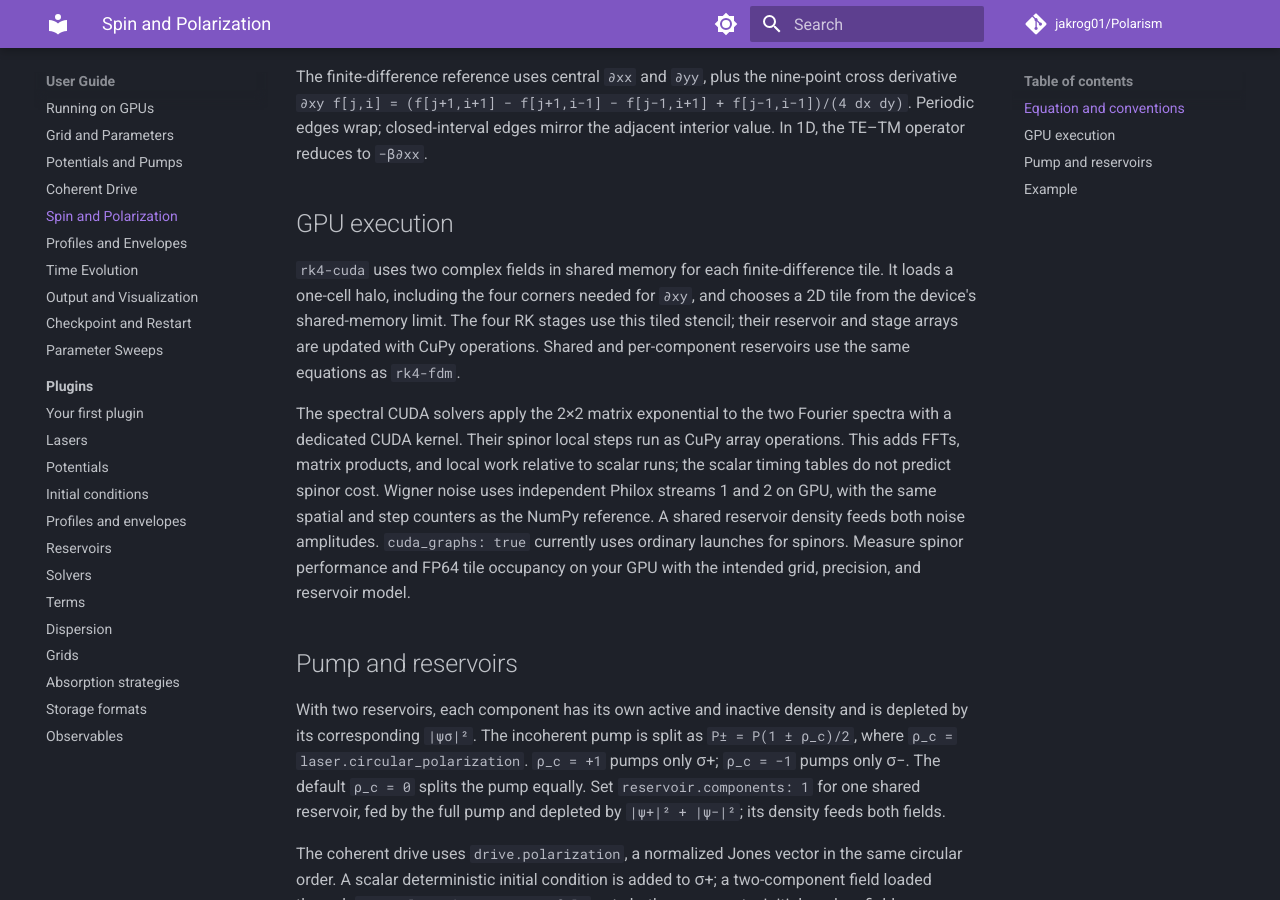
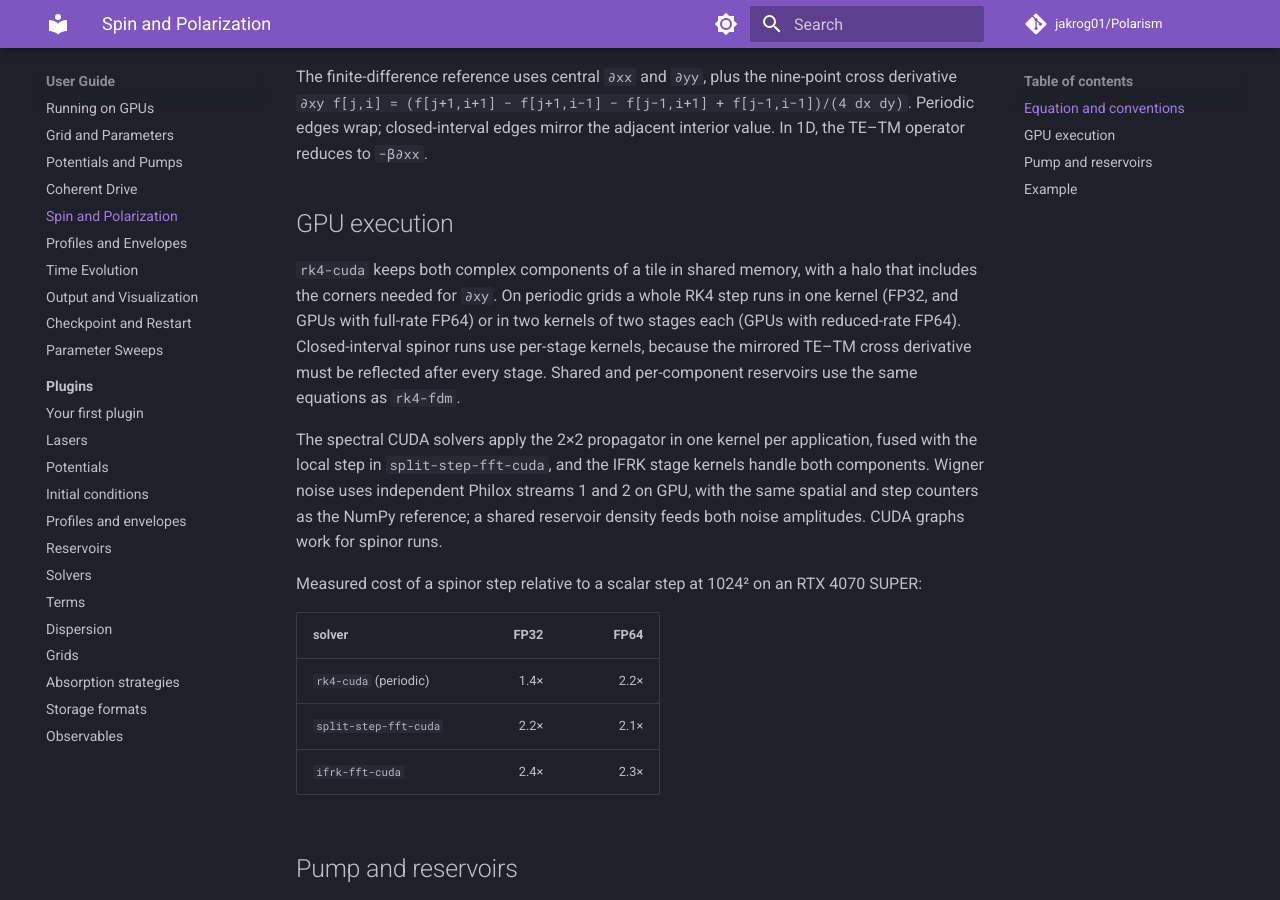
Before and after one commit to jakrog01/Polarism, an MkDocs documentation site: the page built from docs/user-guide/spin-and-polarization.md, in a window 1280 px wide and 900 px high, scrolled down 711 px. Built offline with MkDocs 1.6.1 and Material for MkDocs 9.7.7, drawn with Linux system fonts in a browser that asks for light colours; comment, search, counter and statistics services are not loaded.

Commit message:
Document spinor GPU execution and 0.7/0.8 features in the README
Claude-Session: https://claude.ai/code/session_019KP9wFAzEcf2UN9u5jFkfJ

```diff
--- a/docs/user-guide/spin-and-polarization.md
+++ b/docs/user-guide/spin-and-polarization.md
@@ -37,22 +37,29 @@ value. In 1D, the TE–TM operator reduces to `−β∂xx`.
 
 ## GPU execution
 
-`rk4-cuda` uses two complex fields in shared memory for each finite-difference
-tile. It loads a one-cell halo, including the four corners needed for `∂xy`,
-and chooses a 2D tile from the device's shared-memory limit. The four RK
-stages use this tiled stencil; their reservoir and stage arrays are updated
-with CuPy operations. Shared and per-component reservoirs use the same
+`rk4-cuda` keeps both complex components of a tile in shared memory, with a
+halo that includes the corners needed for `∂xy`. On periodic grids a whole RK4
+step runs in one kernel (FP32, and GPUs with full-rate FP64) or in two kernels
+of two stages each (GPUs with reduced-rate FP64). Closed-interval spinor runs
+use per-stage kernels, because the mirrored TE–TM cross derivative must be
+reflected after every stage. Shared and per-component reservoirs use the same
 equations as `rk4-fdm`.
 
-The spectral CUDA solvers apply the 2×2 matrix exponential to the two Fourier
-spectra with a dedicated CUDA kernel. Their spinor local steps run as CuPy
-array operations. This adds FFTs, matrix products, and local work relative to
-scalar runs; the scalar timing tables do not predict spinor cost. Wigner noise
-uses independent Philox streams 1 and 2 on GPU, with the same spatial and
-step counters as the NumPy reference. A shared reservoir density feeds both
-noise amplitudes. `cuda_graphs: true` currently uses ordinary launches for
-spinors. Measure spinor performance and FP64 tile occupancy on your GPU with
-the intended grid, precision, and reservoir model.
+The spectral CUDA solvers apply the 2×2 propagator in one kernel per
+application, fused with the local step in `split-step-fft-cuda`, and the IFRK
+stage kernels handle both components. Wigner noise uses independent Philox
+streams 1 and 2 on GPU, with the same spatial and step counters as the NumPy
+reference; a shared reservoir density feeds both noise amplitudes. CUDA graphs
+work for spinor runs.
+
+Measured cost of a spinor step relative to a scalar step at 1024² on an
+RTX 4070 SUPER:
+
+| solver | FP32 | FP64 |
+| --- | ---: | ---: |
+| `rk4-cuda` (periodic) | 1.4× | 2.2× |
+| `split-step-fft-cuda` | 2.2× | 2.1× |
+| `ifrk-fft-cuda` | 2.4× | 2.3× |
 
 ## Pump and reservoirs
 
```
Also changed, not shown: README.md (+3 -1 lines).
